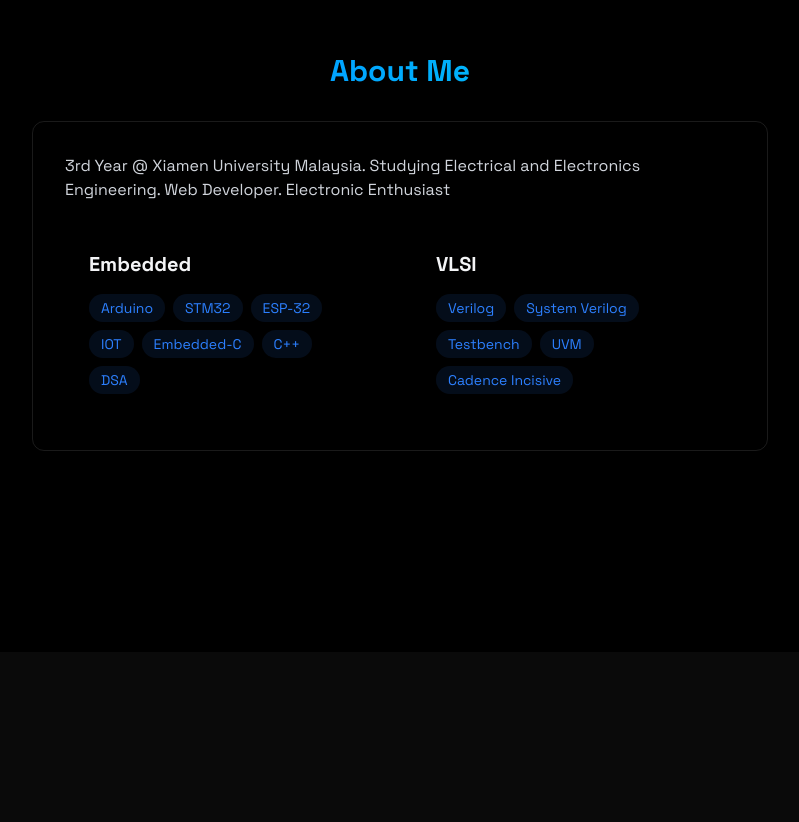
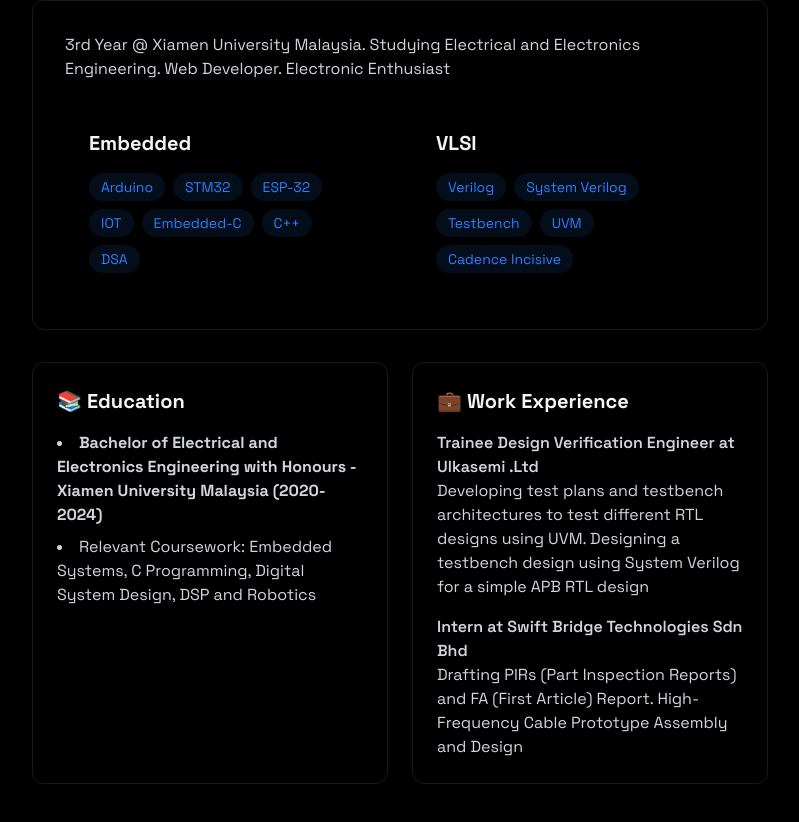
Before and after one commit to IKIGA-I/my-portfolio-01, a React (Vite) app in the folder my-portfolio/: page / in a window 1280 px wide. Shown: the part 948-1770 px from the top of the page, without its empty margins (240-1039 px from the left). Before the commit the page ends 1600 px from the top, so only its background shows below. Built offline with nearby package versions, Linux system fonts and the light colour scheme.

Commit message:
Completed About Section

```diff
--- a/my-portfolio/src/components/sections/About.jsx
+++ b/my-portfolio/src/components/sections/About.jsx
@@ -65,9 +65,40 @@ export const About = () => {
                         </div>
                     </div>
                 </div>
+
+                <div className="grid grid-cols-1 md:grid-cols-2 gap-6 mt-8">
+                    <div className="p-6 rounded-xl border-white/10 border hover:-translate-y-1 transition-all">
+                        <h3 className="text-xl font-bold mb-4"> 📚 Education </h3>
+                        <ul className="list-disc list-inside text-gray-300 space-y-2">
+                            <li>
+                                <strong> Bachelor of Electrical and Electronics Engineering with Honours - Xiamen University Malaysia (2020-2024)</strong>
+                            </li>
+                            <li>
+                                Relevant Coursework: Embedded Systems, C Programming, Digital System Design, DSP and Robotics
+                            </li>
+                        </ul>
+                    </div>
+
+                    <div className="p-6 rounded-xl border-white/10 border hover:-translate-y-1 transition-all">
+                        <h3 className="text-xl font-bold mb-4"> 💼 Work Experience </h3>
+                        <div className="space-y-4 text-gray-300">
+                            <div>
+                                <h4 className="font-semibold"> Trainee Design Verification Engineer at Ulkasemi .Ltd</h4>
+                                <p>Developing test plans and testbench architectures to test different RTL designs using UVM.
+                                    Designing a testbench design using System Verilog for a simple APB RTL design
+                                </p>
+                            </div>
+
+                            <div>
+                                <h4 className="font-semibold"> Intern at Swift Bridge Technologies Sdn Bhd</h4>
+                                <p>Drafting PIRs (Part Inspection Reports) and FA (First Article) Report.
+                                    High-Frequency Cable Prototype Assembly and Design
+                                </p>
+                            </div>
+                        </div>
+                    </div>
+                </div>
             </div>
-
-
         </section>
     );
 }
```
